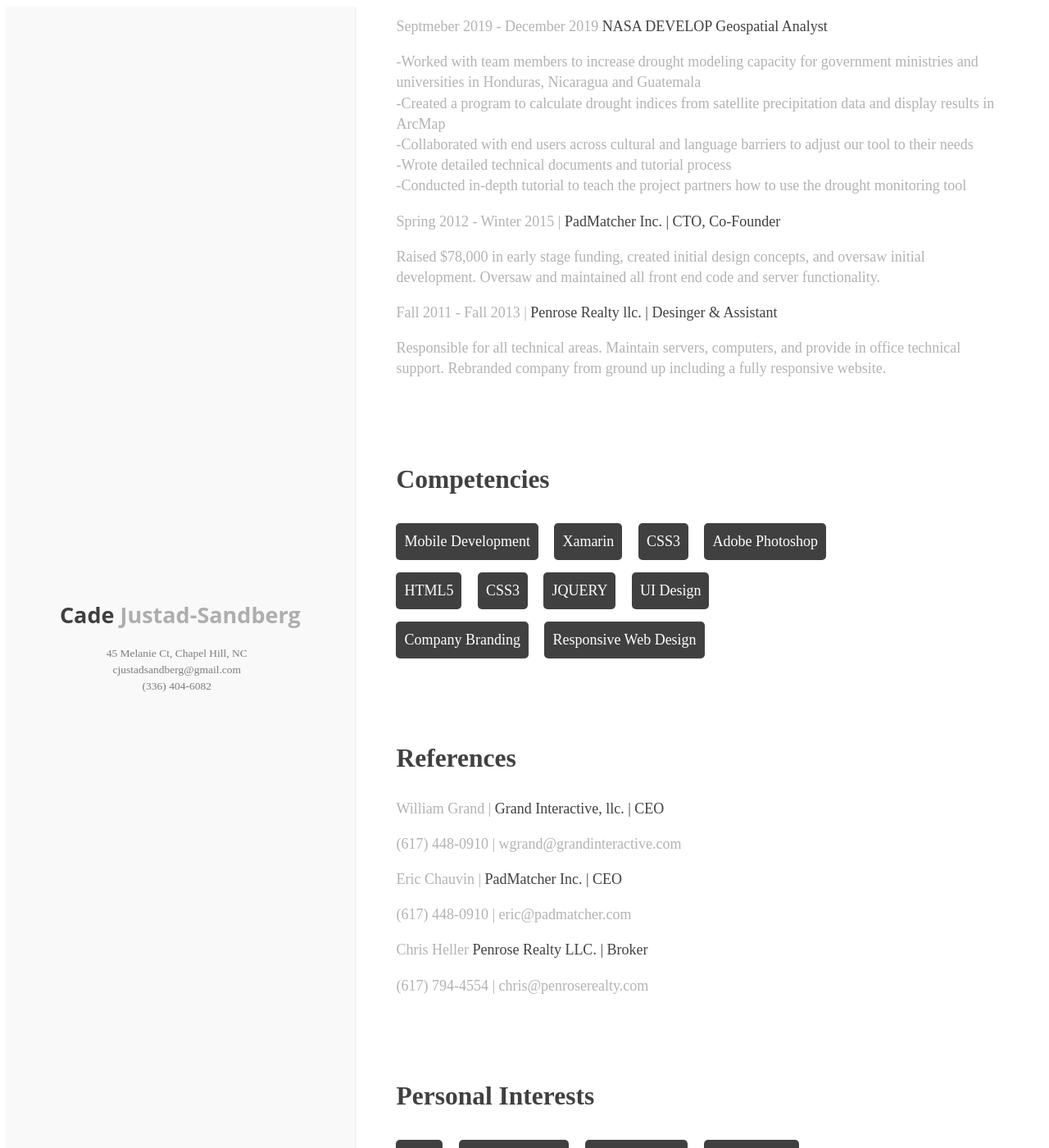
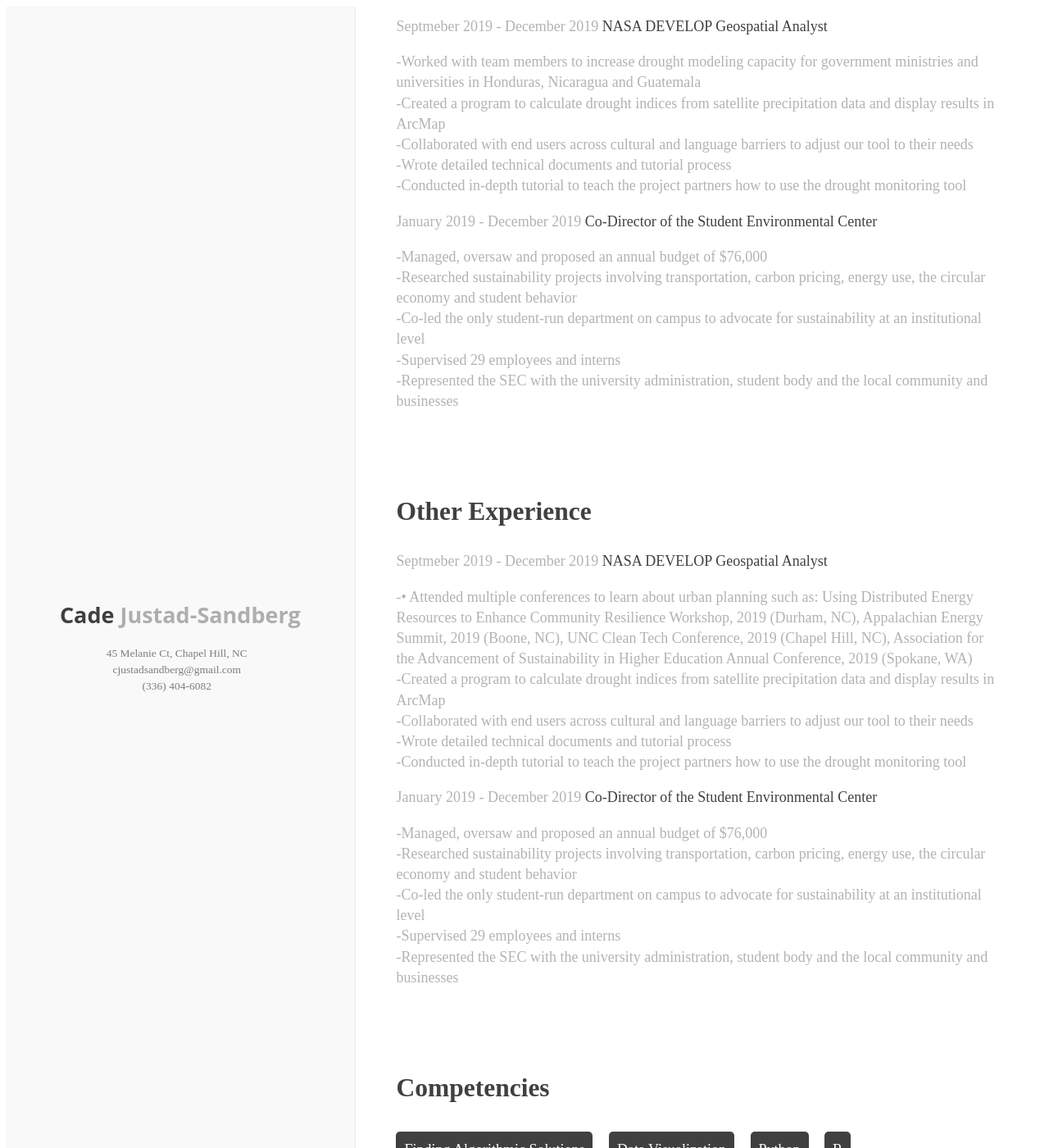
Before and after one commit to cadejs/cadejs.github.io, a Jekyll site: the page pages/resume.html, which Jekyll copies as it is, in a window 1280 px wide and 1400 px high, scrolled down 476 px. Shown: the whole window at 82% size. Built offline with Jekyll 4.4.1, drawn with Linux system fonts in a browser that asks for light colours; some of the changed text lies outside the part shown.

Commit message:
new updates

```diff
--- a/pages/resume.html
+++ b/pages/resume.html
@@ -42,27 +42,53 @@
 		<br>
 		-Conducted in-depth tutorial to teach the project partners how to use the drought monitoring tool
         </p>
-        <p>Spring 2012 - Winter 2015 | <em>PadMatcher Inc. | CTO, Co-Founder</em></p>
-        <p>Raised $78,000 in early stage funding, created initial design
-          concepts, and oversaw initial development. Oversaw and maintained all front end code and server functionality.</p>
-        <p>Fall 2011 - Fall 2013 | <em>Penrose Realty llc. | Desinger & Assistant</em></p>
-        <p>Responsible for all technical areas. Maintain servers, computers, and provide in office technical support. Rebranded company from ground up including a fully responsive website.  </p>
-      </section>
+        <p>January 2019 - December 2019 <em>Co-Director of the Student Environmental Center </em></p>
+        <p>	-Managed, oversaw and proposed an annual budget of $76,000 <br>
+        -Researched sustainability projects involving transportation, carbon pricing, energy use, the circular economy and student behavior <br>
+        -Co-led the only student-run department on campus to advocate for sustainability at an institutional level
+		<br>
+		-Supervised 29 employees and interns
+		<br>
+		-Represented the SEC with the university administration, student body and the local community and businesses
+        </p>
+        </section>
+           <section>
+        <h1>Other Experience</h1>
+        <p>Septmeber 2019 - December 2019 <em>NASA DEVELOP Geospatial Analyst</em></p>
+        <p>	-•	Attended multiple conferences to learn about urban planning such as: Using Distributed Energy Resources to Enhance Community Resilience Workshop, 2019 (Durham, NC), Appalachian Energy Summit, 2019 (Boone, NC), UNC Clean Tech Conference, 2019 (Chapel Hill, NC), Association for the Advancement of Sustainability in Higher Education Annual Conference, 2019 (Spokane, WA) <br>
+        -Created a program to calculate drought indices from satellite precipitation data and display results in ArcMap<br>
+        -Collaborated with end users across cultural and language barriers to adjust our tool to their needs
+		<br>
+		-Wrote detailed technical documents and tutorial process
+		<br>
+		-Conducted in-depth tutorial to teach the project partners how to use the drought monitoring tool
+        </p>
+        <p>January 2019 - December 2019 <em>Co-Director of the Student Environmental Center </em></p>
+        <p>	-Managed, oversaw and proposed an annual budget of $76,000 <br>
+        -Researched sustainability projects involving transportation, carbon pricing, energy use, the circular economy and student behavior <br>
+        -Co-led the only student-run department on campus to advocate for sustainability at an institutional level
+		<br>
+		-Supervised 29 employees and interns
+		<br>
+		-Represented the SEC with the university administration, student body and the local community and businesses
+        </p>
+        </section>
       <section>
         <h1>Competencies</h1>
         <ul class="skill-set">
-          <li>Mobile Development</li>
-          <li>Xamarin</li>
-          <li>CSS3</li>
-          <li>Adobe Photoshop</li>
-          <li>HTML5</li>
-          <li>CSS3</li>
-          <li>JQUERY</li>
-          <li>UI Design</li>
-          <li>Company Branding</li>
-          <li>Responsive Web Design</li>
+          <li>Finding Algorithmic Solutions</li>
+          <li>Data Visualization</li>
+          <li>Python</li>
+          <li>R</li>
+          <li>Java</li>
+          <li>ArcMap</li>
+          <li>Experimental Design</li>
+          <li>Written, oral and visual communication</li>
+          <li>Satellite Data</li>
+          <li>Leadership Development</li>
         </ul>
       </section>
+     <!--
       <section>
         <h1>References</h1>
         <p>William Grand | <em>Grand Interactive, llc. | CEO</em></p>
@@ -72,20 +98,20 @@
         <p>Chris Heller <em>Penrose Realty LLC. | Broker</em></p>
         <p>(617) 794-4554 | chris@penroserealty.com</p>
       </section>
+      -->
             <section>
         <h1>Personal Interests</h1>
         <ul class="skill-set">
-          <li>Faith</li>
-          <li>Biblical Studies</li>
-          <li>Playing Guitar</li>
-          <li>Song Writing</li>
-          <li>Health & Nutrition</li>
-          <li>Reading</li>
+          <li>Sustainability</li>
+          <li>Urban Planning</li>
+          <li>Climate Adaptation</li>
+          <li>Ecology</li>
+          <li>Citizen Science</li>
         </ul>
       </section>
       <section>
         <div class="handmade">
-          <p>handmade by <em> Anthony Adamski</em></p>
+          <p>Adapted from Anthony Adamski's template</p>
         </div>
       </section>
     </div>
```
Also changed, not shown: other parts of pages/resume.html (+1 -1 lines).
